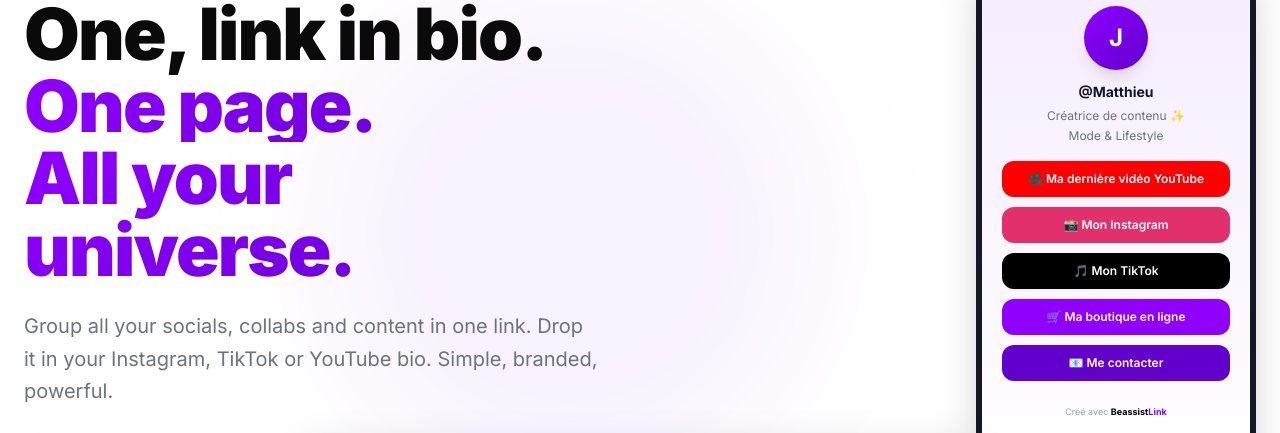
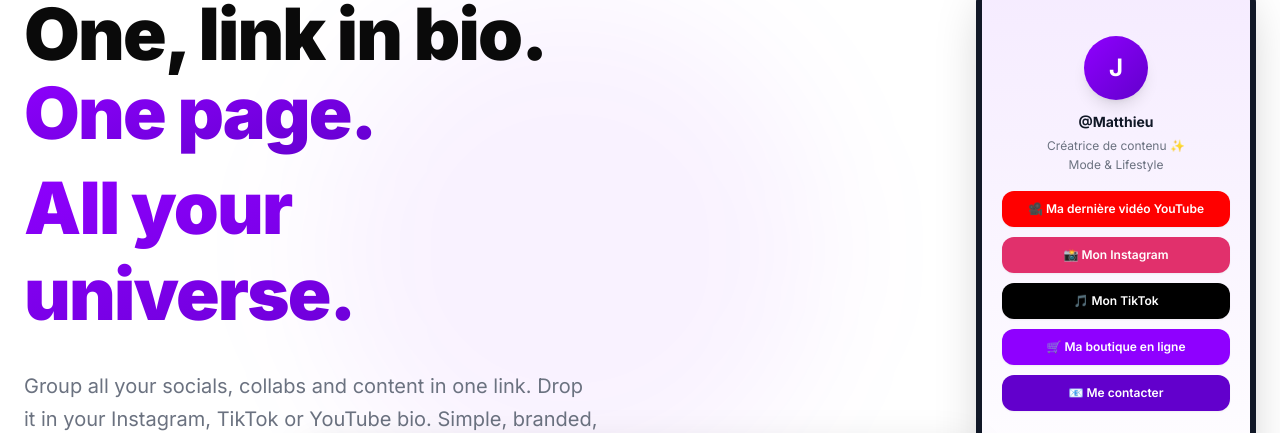
Before and after one commit to BDSproject/Beassist-Link.com, a Next.js app: page / in a window 1280 px wide. Shown: the part 216-649 px from the top of the page. Built offline with nearby package versions, Linux system fonts and the light colour scheme; no server answers; a web font is replaced by a local one.

Commit message:
fix: prevent gradient text descender clipping in hero heading

```diff
--- a/src/components/landing/hero.tsx
+++ b/src/components/landing/hero.tsx
@@ -5,14 +5,6 @@ import Head from "next/head";
 import { Button } from "@/components/ui/button";
 import { ArrowRight, Sparkles } from "lucide-react";
 import { useLanguage } from "@/contexts/language-context";
-
-// Style réutilisable pour le dégradé
-const gradientStyle = {
-  background: "linear-gradient(135deg, #8F00FF 0%, #6200CC 100%)",
-  WebkitBackgroundClip: "text",
-  WebkitTextFillColor: "transparent",
-  backgroundClip: "text",
-};
 
 function PhoneMockup() {
   return (
@@ -105,13 +97,17 @@ export function Hero() {
                 <span>{t.hero.badge}</span>
               </div>
 
-              <h1 className="text-4xl sm:text-5xl lg:text-6xl xl:text-7xl font-black tracking-tight leading-[1.15] mb-6">
+              <h1 className="text-4xl sm:text-5xl lg:text-6xl xl:text-7xl font-black tracking-tight leading-[1.2] mb-6">
                 <span className="block">{t.hero.heading1}</span>
-                <span className="block" style={gradientStyle}>
-                  {t.hero.heading2}
+                <span className="block">
+                  <span className="inline-block pb-[0.12em] leading-[1.2] bg-gradient-to-br from-[#8F00FF] to-[#6200CC] bg-clip-text text-transparent">
+                    {t.hero.heading2}
+                  </span>
                 </span>
-                <span className="block" style={gradientStyle}>
-                  {t.hero.heading3}
+                <span className="block">
+                  <span className="inline-block pb-[0.12em] leading-[1.2] bg-gradient-to-br from-[#8F00FF] to-[#6200CC] bg-clip-text text-transparent">
+                    {t.hero.heading3}
+                  </span>
                 </span>
               </h1>
 
```
